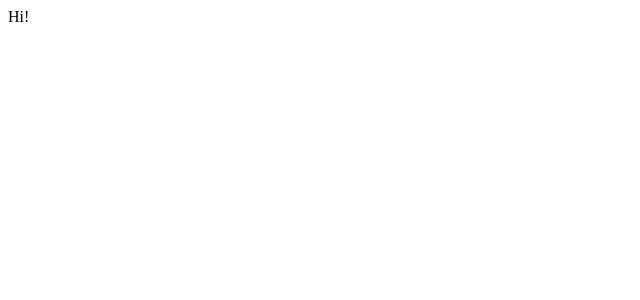
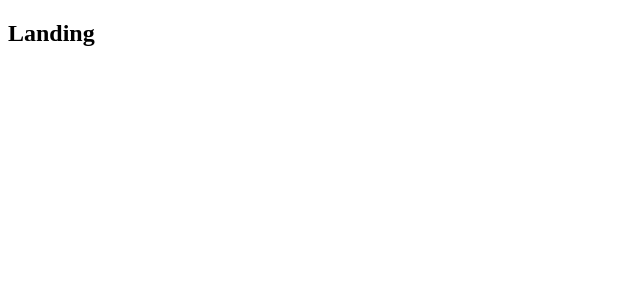
Before and after one commit to saibot777/NodeWorldPlayground, a React (Create React App) app in the folder msg-dispatcher-app/client/: page / in a window 1280 px wide. Shown: the top 300 px of the page, without its empty margins (0-640 px from the left). Built offline with nearby package versions, Linux system fonts and the light colour scheme.

Commit message:
redux-routes implemented...

```diff
--- a/msg-dispatcher-app/client/src/components/App.js
+++ b/msg-dispatcher-app/client/src/components/App.js
@@ -1,8 +1,20 @@
 import React from 'react';
+import { BrowserRouter, Route } from 'react-router-dom';
+
+const Header = () => <h2>Header</h2>
+const Dashboard = () => <h2>Dashboard</h2>
+const SurveyNew = () => <h2>SurveyNew</h2>
+const Landing = () => <h2>Landing</h2>
 
 const App = () => {
     return (
-        <div>Hi!</div>
+        <div>
+            <BrowserRouter>
+                <div>
+                    <Route path="/" component={Landing}/>
+                </div>
+            </BrowserRouter>
+        </div>
     )
 }
 
--- a/msg-dispatcher-app/client/src/index.js
+++ b/msg-dispatcher-app/client/src/index.js
@@ -1,6 +1,14 @@
 import React from 'react';
 import ReactDOM from 'react-dom';
+import { Provider } from 'react-redux';
+import { createStore, applyMiddleware } from 'redux';
 
 import App from './components/App';
+import reducers from './reducers';
 
-ReactDOM.render(<App />, document.querySelector('#root'));
+const store = createStore(reducers, {}, applyMiddleware());
+
+ReactDOM.render(
+    <Provider store={store}><App /></Provider>,
+    document.querySelector('#root')
+);
--- a/msg-dispatcher-app/client/src/reducers/authReducer.js
+++ b/msg-dispatcher-app/client/src/reducers/authReducer.js
@@ -0,0 +1,6 @@
+export default function(state = {}, action) {
+    switch (action.type) {
+        default:
+            return state;
+    }
+}
--- a/msg-dispatcher-app/client/src/reducers/index.js
+++ b/msg-dispatcher-app/client/src/reducers/index.js
@@ -0,0 +1,6 @@
+import { combineReducers } from 'redux';
+import authReducer from './authReducer';
+
+export default combineReducers({
+    auth: authReducer
+})
```
